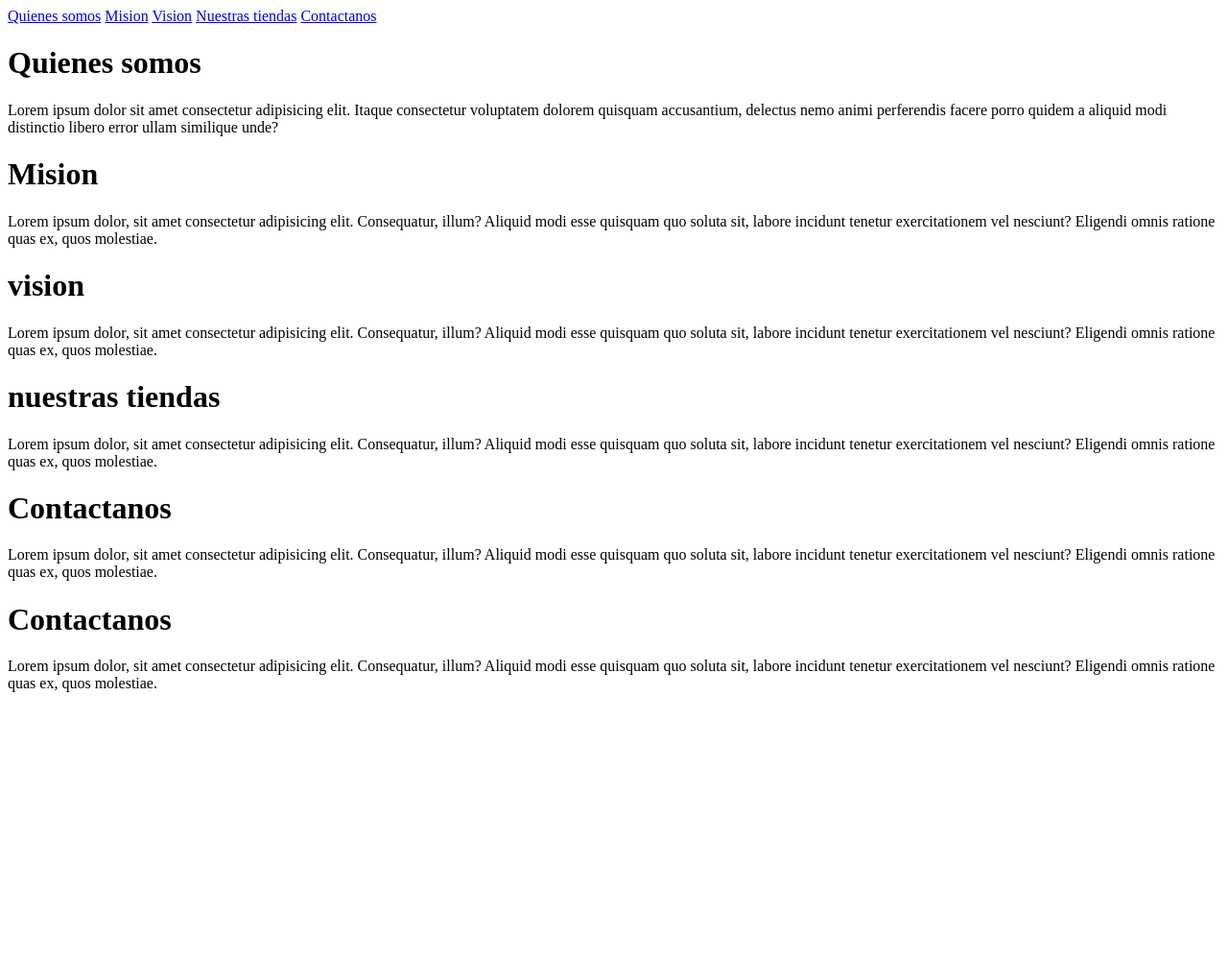
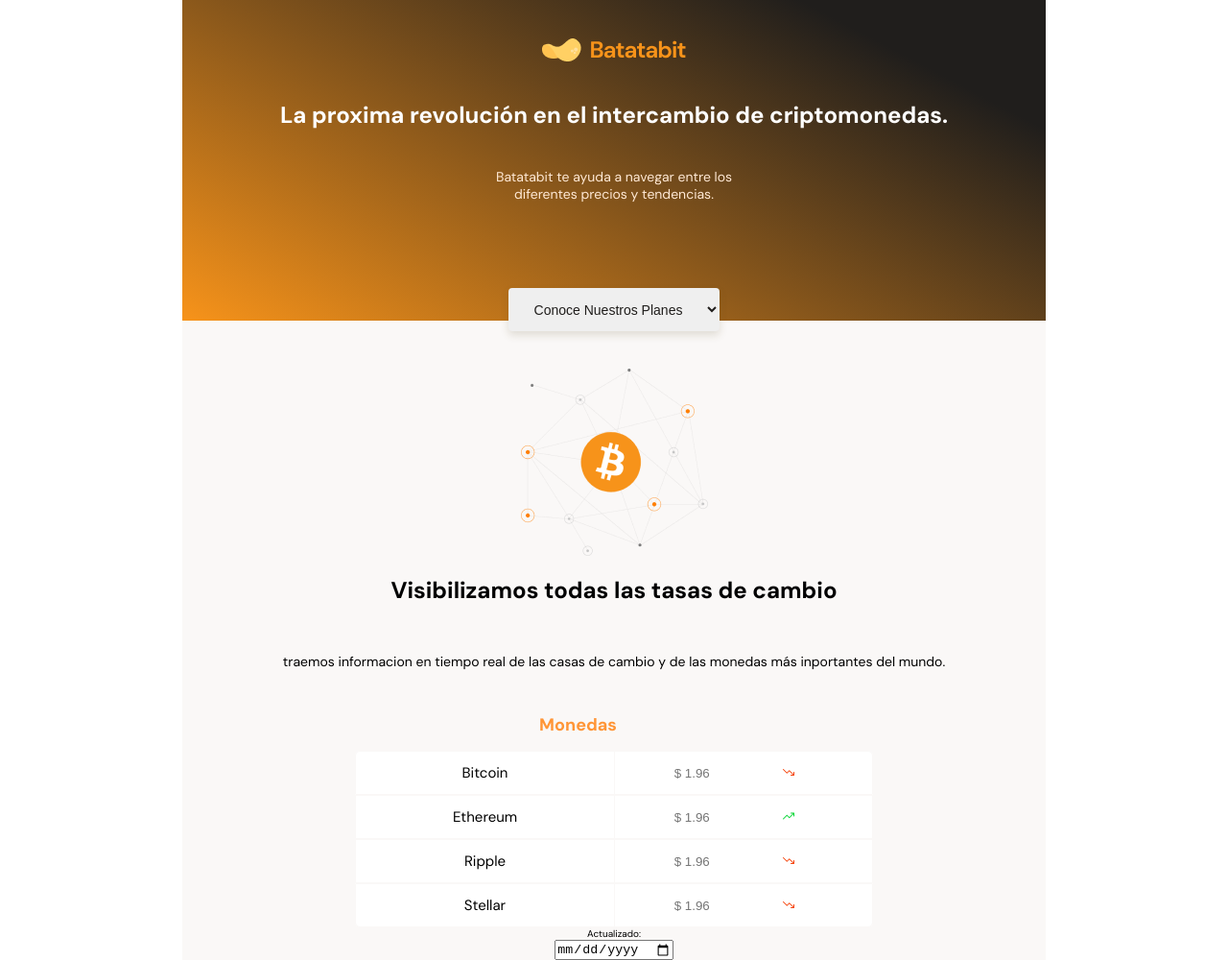
Before and after one commit to jorge5avalos/app-pagina-de-zapatos, a plain HTML site: page index.html in a window 1280 px wide. Shown: the whole page at 96% size. Before the commit the page ends 800 px from the top, so only its background shows below. Drawn offline with Linux system fonts and the light colour scheme.

Commit message:
cambio de titulo y modificacion de estilos

```diff
--- a/css/tarea.css
+++ b/css/tarea.css
@@ -1,170 +1,136 @@
-body{
+*{
   padding: 0;
   margin: 0;
+  box-sizing: border-box;
 }
-header{
+body{
+  display: flex;
+  align-items: center;
+  flex-direction: column;
 
-  padding: 0;
-  margin: 0;
 }
-#input{
+:root{
+ /* --bitcoin-orange:#f7931a;
+  --soft-orange:#ffe9d5;
+  --secondary-blue:#1a9af7;
+  --soft-blue:#e7f5ff;
+  --warm-black:#201e1c;
+  --black: #282623;
+  --grey: #bababa;
+  --off-white: #faf8f7;
+  --just-white: #fff;*/
+}
+html{
+  font-size: 62.5%;
+  font-family:'DM Sans', 'sans-serif' ;
+
+}
+#cabecera{
+  display: flex;
+  width: 90%;
+   min-width: 320px;
+   max-width: 900px;
+  height: 334px;
+  background: linear-gradient(207.8deg, #201E1C 16.69%, #F7931A 100%);
+  flex-direction: column;
+  text-align: center;
+ align-items: center;
+}
+.imagen{
+margin-top: 40px;
+
+}
+.titulo{
+  font-family:'DM Sans';
+  margin: 40px 20px;
+  font-size: 24px;
+  color: #FFFFFF;
+}
+.parrafo-1{
+  width: 80%;
+  font-size: 14px;
+  color: #FFE9D5;
+}
+.planes{
+  position:absolute;
+  z-index: 10;
+  top: 300px;
+  width: 220px;
+  height: 45px;
+  border: none;
+  border-radius: 4px;
+  text-align: center;
+  color: #201E1C;
+  font-size: 14px;
+  box-shadow: 0px 4px 8px rgba(89, 73, 30, 0.16);
+}
+.secciones{
+  background-color:#faf8f7 ;
+  width: 90%;
+  min-width: 320px;
+  max-width: 900px;
 
   display: flex;
+  flex-direction: column;
   align-items: center;
- justify-content: center;
+
 }
-#input .carrito{
-  border-radius: 50%;
-  color: white;
-  width: 20px;
-  height: 20px;
-  padding: 8px;
+.monedas-1{
+
+ border:0.5px solid  #faf8f7;
+  border-radius: 5px 5px 0px 0px;
+  display: grid;
+  grid-template-columns: 50% 30% 30%;
 }
-.cabecera{
-  background-color: rgb(233, 232, 232);
-  border: none;
-  padding: 15px;
-  border-radius: 10px;
-  width: 400px;
-  height: 5px;
+.monedas-2{
+
+ border: solid 0.5px #faf8f7;
+  display: grid;
+  grid-template-columns: 50% 30% 30%;
 }
-.logo{
-  padding: 15px;
+.monedas-3{
+
+ border: solid 0.5px #faf8f7;
+  border-radius: 0px 0px 5px 5px;
+  display: grid;
+  grid-template-columns: 50% 30% 30%;
 }
-.lista{
-  padding: 10px;
-  margin: 5px;
-}
-.nav li a{
-  color: white;
-  border-radius: 30px;
-  padding: 0;
-  margin: 10px;
-
-  text-decoration: none;
-  padding: 20px;
-}
-.nav{
-  margin: 0;
-  padding: 0;
- background-color: rgb(190, 190, 190);
-  z-index: 99;
-  justify-content: flex-start;
-  margin: 0;
-  padding: 8px;
-  list-style-type: none;
-  display: flex;
-  align-items: center;
-  height: 50px;
-  cursor: pointer;
-  left: 85px;
-  top: 0;
-  right: 0;
+.moneda{
+  font-size: 18px;
+  margin-right: 75px;
+  padding: 15px 0px;
+  color: #FF9536;
 }
 
-}
-#navegacion{
-  background-color: tomato;
-  opacity: 0;
-  width: 700px;
-  height: 70px;
-
-}
-#fondo-pantalla{
-margin: 0px;
-padding: 0px;
-width: 90%;
-margin: auto;
-overflow: hidden;
-
-}
-#fondo-pantalla ul{
-width: 300%;
-margin:0;
-position: relative;
-padding:0;
-display: flex;
-animation: cambio 20s infinite;
-animation-direction: alternate;
-animation-timing-function: ease-in;
-}
-
-@keyframes cambio{
-  0% {margin-left: 0;}
-  20% {margin-left: 0;}
-
-  25% {margin-left: -100%;}
-  45% {margin-left: -100%;}
-
-  50% {margin-left: -200%;}
-  70% {margin-left: -200%;}
-
-  75% {margin-left: -303%;}
-  100% {margin-left: -303%;}
-}
-
-#fondo-pantalla li{
-  margin: 0;
-  padding: 0px;
-  width: 100%;
-  list-style: none;
-}
-
-#fondo-pantalla img{
- padding: 25px;
-}
-.fondo{
-  position: relative;
-  opacity: 80%;
-}
-h2{
-  margin: 10px;
-  padding: 10px;
+.bit{
+  padding: 12px 0px;
+  font-size: 15px;
   text-align: center;
 }
-#enunciado-1{
-  padding: 0px;
-  margin: 0px ;
- height: 60px;
+.money{
+  width: 60%;
+  border-radius: 5px;
+  background-color: white;
 }
-#enunciado-2{
-  padding: 0px;
- height: 60px;
+.dato{
+  border: none;
+  text-align: center;
+  border-left: 0.5px solid #faf8f7;
 }
-#enunciado-3{
-  padding: 0px;
- height: 60px;
+.titulo-2{
+  margin: 20px;
+  font-size: 24px;
+  text-align: center;
 }
-#enunciado-4{
-  padding: 0px;
- height: 60px;
+.parrafo-2{
+  width: 80%;
+  margin: 30px 0px;
+  font-size: 14px;
+  text-align: center;
 }
-#contenedor #galeria-1{
-  display: flex;
-  align-items: center;
-  justify-content: center;
+.imagen-5{
+  margin-top: 50px;
 }
-#contenedor #galeria-2{
-
-  display: flex;
-  align-items: center;
-  justify-content: center;
-
+.imagen-2{
+  margin: 15px 15px;
 }
-#contenedor #galeria-3{
-
-  display: flex;
-  align-items: center;
-  justify-content: center;
-
-}
-#contenedor #galeria-4{
-
-  display: flex;
-  align-items: center;
-  justify-content: center;
-
-}
-.fotos{
- padding: 10px;
-}
--- a/index.html
+++ b/index.html
@@ -4,62 +4,70 @@
     <meta charset="UTF-8" />
     <meta http-equiv="X-UA-Compatible" content="IE=edge" />
     <meta name="viewport" content="width=device-width, initial-scale=1.0" />
-    <link rel="stylesheet" href="../trabajo 3/css/tarea.css" />
-    <title>Zapatos</title>
+    <link rel="stylesheet" href="css/tarea.css" />
+    <title>Btatabit.com</title>
+    <link rel="preconnect" href="https://fonts.googleapis.com" />
+    <link rel="preconnect" href="https://fonts.gstatic.com" crossorigin />
+    <link
+      href="https://fonts.googleapis.com/css2?family=DM+Sans:wght@400;500;700&family=Inter:wght@300;500&display=swap"
+      rel="stylesheet"
+    />
   </head>
   <body>
-    <div class="contenedor">
-      <nav id="navegacion">
-        <a href="#">Quienes somos</a>
-        <a href="#">Mision</a>
-        <a href="#">Vision</a>
-        <a href="#">Nuestras tiendas</a>
-        <a href="#">Contactanos</a>
-      </nav>
-      <div class="quienes somos">
-        <h1 class="titulo">Quienes somos</h1>
-        <p class="parrafo">
-          Lorem ipsum dolor sit amet consectetur adipisicing elit. Itaque
-          consectetur voluptatem dolorem quisquam accusantium, delectus nemo
-          animi perferendis facere porro quidem a aliquid modi distinctio libero
-          error ullam similique unde?
-        </p>
-        <h1 class="titulo">Mision</h1>
-        <p class="parrafo">
-          Lorem ipsum dolor, sit amet consectetur adipisicing elit. Consequatur,
-          illum? Aliquid modi esse quisquam quo soluta sit, labore incidunt
-          tenetur exercitationem vel nesciunt? Eligendi omnis ratione quas ex,
-          quos molestiae.
-        </p>
-        <h1 class="titulo">vision</h1>
-        <p class="parrafo">
-          Lorem ipsum dolor, sit amet consectetur adipisicing elit. Consequatur,
-          illum? Aliquid modi esse quisquam quo soluta sit, labore incidunt
-          tenetur exercitationem vel nesciunt? Eligendi omnis ratione quas ex,
-          quos molestiae.
-        </p>
-        <h1 class="titulo">nuestras tiendas</h1>
-        <p class="parrafo">
-          Lorem ipsum dolor, sit amet consectetur adipisicing elit. Consequatur,
-          illum? Aliquid modi esse quisquam quo soluta sit, labore incidunt
-          tenetur exercitationem vel nesciunt? Eligendi omnis ratione quas ex,
-          quos molestiae.
-        </p>
-        <h1 class="titulo">Contactanos</h1>
-        <p class="parrafo">
-          Lorem ipsum dolor, sit amet consectetur adipisicing elit. Consequatur,
-          illum? Aliquid modi esse quisquam quo soluta sit, labore incidunt
-          tenetur exercitationem vel nesciunt? Eligendi omnis ratione quas ex,
-          quos molestiae.
-        </p>
-        <h1 class="titulo">Contactanos</h1>
-        <p class="parrafo">
-          Lorem ipsum dolor, sit amet consectetur adipisicing elit. Consequatur,
-          illum? Aliquid modi esse quisquam quo soluta sit, labore incidunt
-          tenetur exercitationem vel nesciunt? Eligendi omnis ratione quas ex,
-          quos molestiae.
-        </p>
+    <header id="cabecera">
+      <img class="imagen" src="./assets/images/batatabit.png" alt="logotipo" />
+      <h1 class="titulo">
+        La proxima revolución
+        en el intercambio de
+        criptomonedas.
+      </h1>
+      <p class="parrafo-1">
+        Batatabit te ayuda a navegar entre los <br />
+        diferentes precios y tendencias.
+      </p>
+      <select class="planes" name="planes">
+        <option value="planes">Conoce Nuestros Planes</option>
+        <option value="planes">Planes 1</option>
+        <option value="planes">Planes 2</option>
+      </select>
+    </header>
+    <section class="secciones">
+      <img class="imagen-5" src="./assets/images/Bitcoin.png" alt="" />
+      <h2 class="titulo-2">
+        Visibilizamos todas las
+        tasas de cambio
+      </h2>
+      <p class="parrafo-2">
+        traemos informacion en tiempo real de las casas de cambio y de las
+        monedas más inportantes del mundo.
+      </p>
+      <h3 class="moneda">
+        Monedas
+      </h3>
+      <div class="money">
+        <div class="monedas-1">
+          <p class="bit">Bitcoin</p>
+          <input class="dato" type="text" placeholder="$ 1.96">
+          <img class="imagen-2" src="./assets/icons/trending-down 1.png" alt="">
+        </div>
+        <div class="monedas-2">
+          <p class="bit">Ethereum</p>
+          <input class="dato" type="text" placeholder="$ 1.96">
+          <img class="imagen-2" src="./assets/icons/trending-up 1.png" alt="">
+        </div>
+        <div class="monedas-2">
+          <p class="bit">Ripple</p>
+          <input class="dato" type="text" placeholder="$ 1.96">
+          <img class="imagen-2" src="./assets/icons/trending-down 1.png" alt="">
+        </div>
+        <div class="monedas-3">
+          <p class="bit">Stellar</p>
+          <input class="dato" type="text" placeholder="$ 1.96">
+          <img class="imagen-2" src="./assets/icons/trending-down 1.png" alt="">
+        </div>
       </div>
-    </div>
+      <label for="fecha" class="actualizado">Actualizado:</label>
+      <input type="date" class="fecha">
+    </section>
   </body>
 </html>
```
Also changed, not shown: assets/icons/Vector-2.png (added), assets/icons/candado.png (added), assets/icons/check-circle 1.png (added), assets/icons/clock 1.png (added), assets/icons/dollar-sign 1.png (added), assets/icons/trending-down 1.png (added), assets/icons/trending-up 1.png (added), assets/images/Bitcoin.png (added), assets/images/Group 16.png (added), assets/images/batatabit.png (added), assets/images/bitcoinbaby.png (added). Lines whose indentation alone changed are shown as unchanged.
